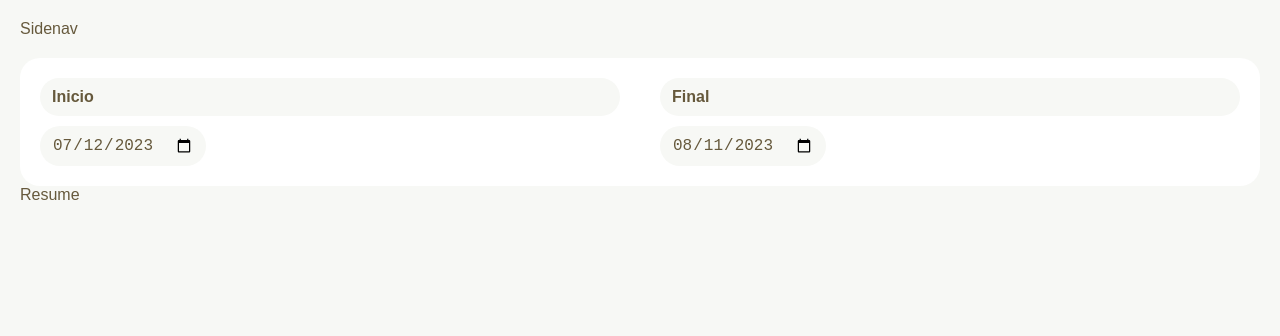
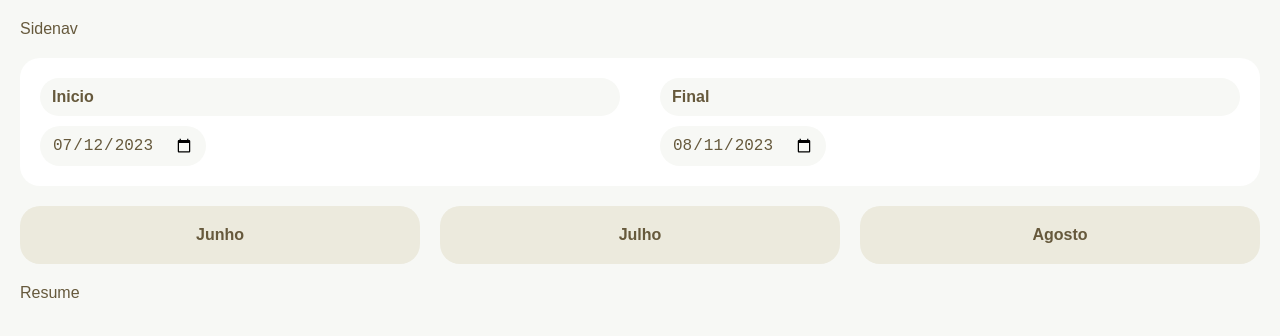
Before and after one commit to walacefex/fintech-react-typescript, a React (Vite) app: page / in a window 1280 px wide. Shown: the top 336 px of the page. Built offline with nearby package versions, Linux system fonts and the light colour scheme; no server answers; the HTML template or start-up script is replaced by a standard one.

Commit message:
Creating month components to take sales from the last 3 months and creating the functions to get these values in the component

```diff
--- a/src/Components/DataRange/index.tsx
+++ b/src/Components/DataRange/index.tsx
@@ -1,4 +1,3 @@
-import React from 'react'
 import DateInput from '../DateInput'
 import { useData } from '../../Context/DataContext'
 
--- a/src/Components/Header/index.tsx
+++ b/src/Components/Header/index.tsx
@@ -1,11 +1,14 @@
-import React from 'react'
 import DateRange from '../DataRange'
+import Months from '../Months'
 
 const Header = () => {
   return (
-    <div>
-      <DateRange />
-    </div>
+    <header className='mb'>
+      <div className='mb'>
+        <DateRange />
+      </div>
+      <Months />
+    </header>
   )
 }
 
--- /dev/null
+++ b/src/Components/MonthBtn/index.tsx
@@ -0,0 +1,48 @@
+import React from 'react'
+import { useData } from '../../Context/DataContext';
+
+const style: React.CSSProperties = {
+  padding: 'var(--gap) var(--gap-s)',
+  backgroundColor: 'var(--color-3)',
+  border: 'none',
+  borderRadius: 'var(--gap)',
+  color: 'var(--color-2)',
+  fontWeight: "600",
+  textTransform: 'capitalize',
+}
+
+function nameMonth(month: number) {
+  const date = new Date();
+  date.setMonth(date.getMonth() + month)
+  return new Intl.DateTimeFormat('pt-BR', { month: 'long' }).format(date);
+}
+
+function formatDate(date: Date){
+  const day = String(date.getDate()).padStart(2, '0');
+  const month = String(date.getMonth() + 1).padStart(2, '0');
+  const year = date.getFullYear();
+ return `${year}-${month}-${day}`;
+}
+
+const MonthBtn = ({ month }: {month : number}) => {
+  const {setInicio, setFinal} = useData();
+
+  function setMonth(month: number) {
+    const date = new Date();
+    date.setMonth(date.getMonth() + month);
+
+    const firstDay = new Date(date.getFullYear(), date.getMonth(), 1);
+    const lastDay = new Date(date.getFullYear(), date.getMonth() + 1, 0);
+
+    setInicio(formatDate(firstDay));
+    setFinal(formatDate(lastDay));
+  }
+
+  return (
+    <button style={style} onClick={() => setMonth(month)}>
+      { nameMonth(month) }
+    </button>
+  )
+}
+
+export default MonthBtn
--- /dev/null
+++ b/src/Components/Months/index.tsx
@@ -0,0 +1,13 @@
+import MonthBtn from '../MonthBtn'
+
+const Months = () => {
+  return (
+    <div className='flex'>
+      <MonthBtn month={-2}/>
+      <MonthBtn month={-1}/>
+      <MonthBtn month={0}/>
+    </div>
+  )
+}
+
+export default Months
```
